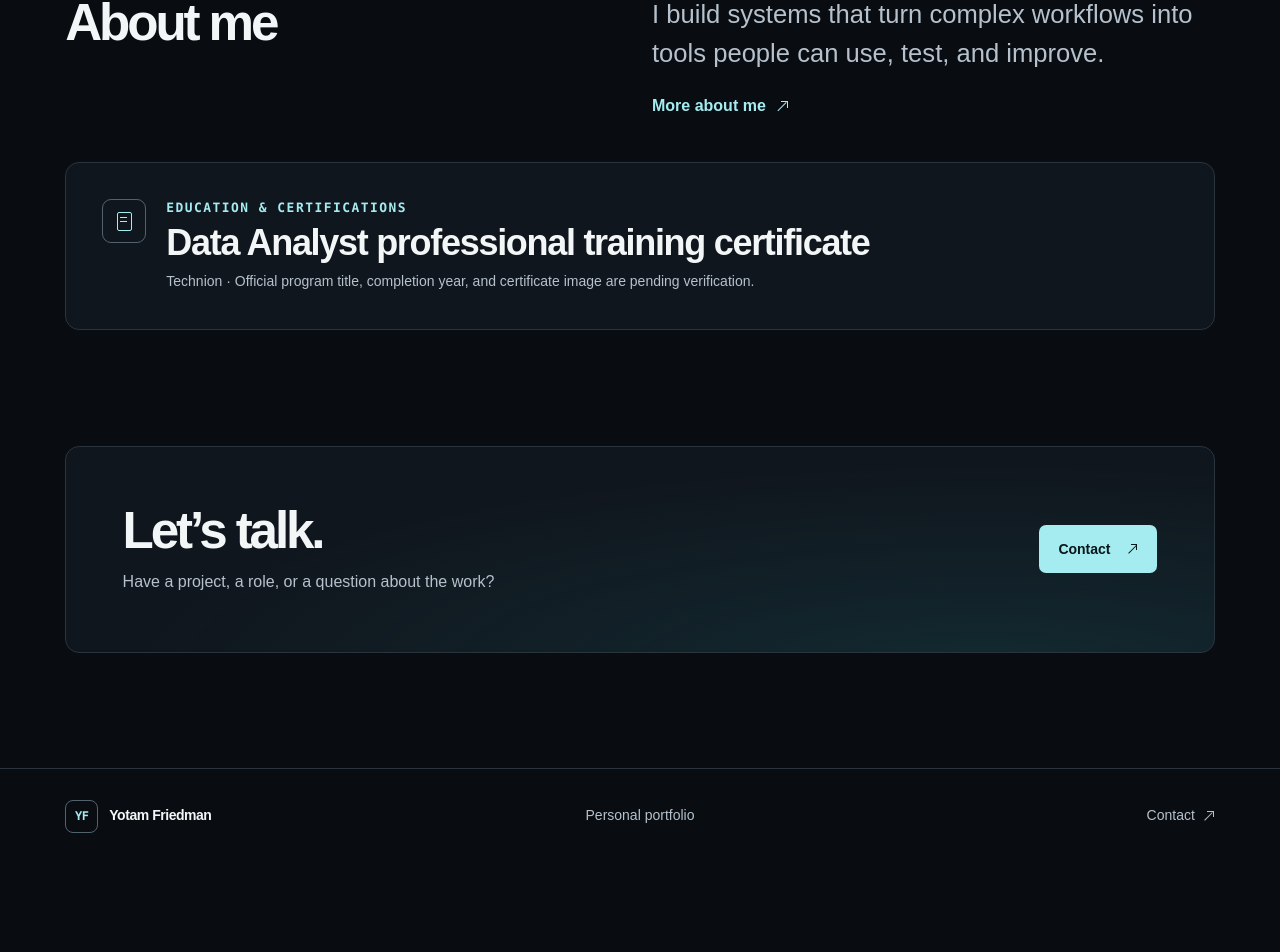
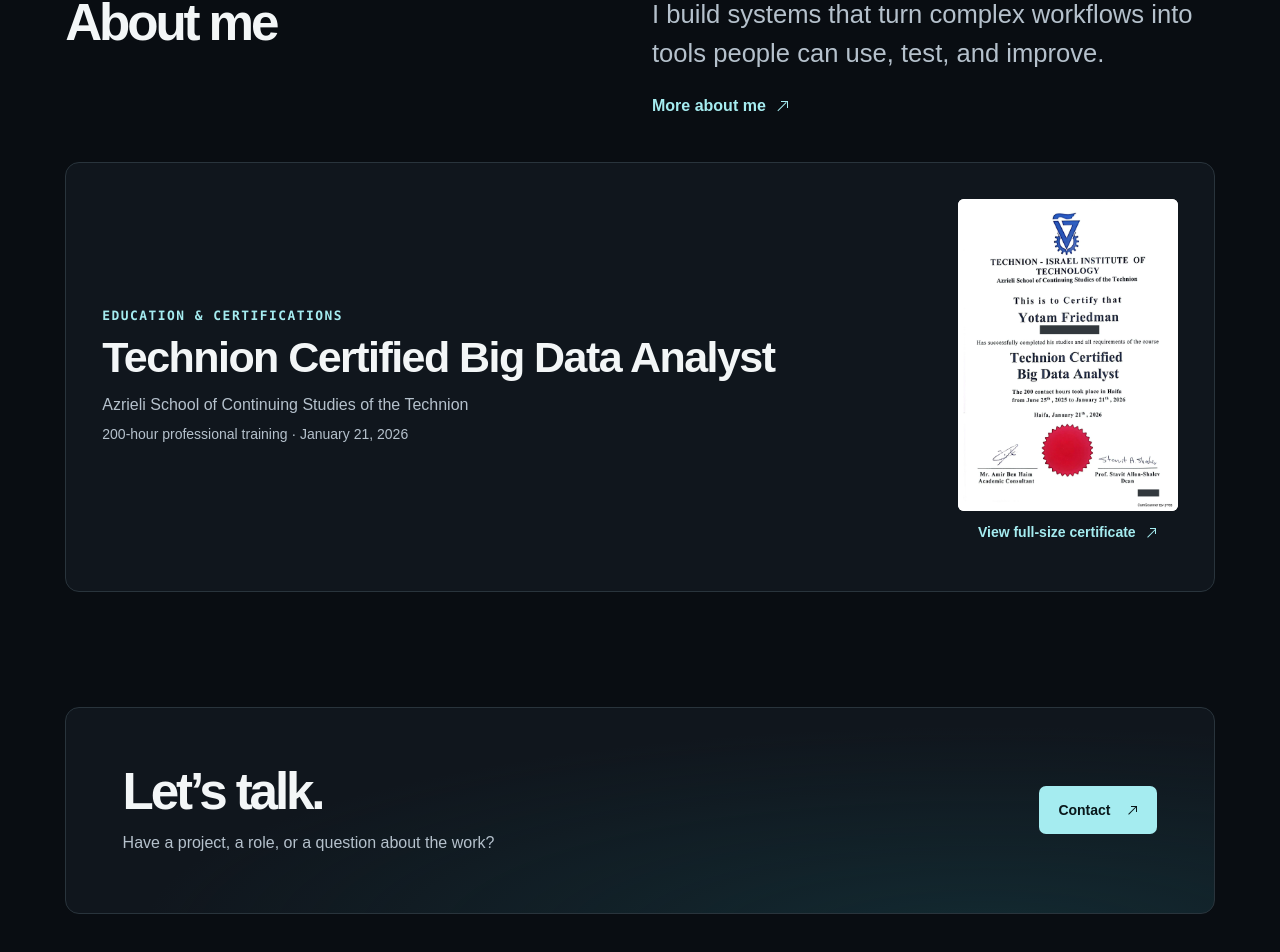
Before and after one commit to yotamfried-ux/Portfolio, a Next.js app: page /en in a window 1280 px wide. Shown: the part 2808-3760 px from the top of the page. Before the commit the page ends 3671 px from the top, so only its background shows below. Built offline with nearby package versions, Linux system fonts and the light colour scheme; no server answers.

Commit message:
Show the verified Technion professional training certificate

```diff
--- a/src/app/globals.css
+++ b/src/app/globals.css
@@ -177,12 +177,13 @@ p { color: var(--muted); }
 .about-short { display: grid; grid-template-columns: 1fr 1fr; gap: 24px; margin-block: var(--section-space) 34px; border-block-start: 1px solid var(--border); padding-block-start: 38px; }
 .about-short p { font-size: clamp(18px, 2vw, 26px); line-height: 1.5; }
 .about-short .text-link { margin-block-start: 12px; }
-.credential { display: flex; gap: 20px; align-items: start; padding: clamp(20px,3vw,36px); background: var(--surface); border: 1px solid var(--border); border-radius: var(--radius); }
-.credential-icon { display: grid; place-items: center; border-radius: 9px; width: 44px; height: 44px; flex: none; border: 1px solid var(--border-strong); color: var(--accent); font-size: 22px; }
-.credential-icon i { display: block; width: 15px; height: 19px; border: 1.5px solid currentColor; border-radius: 2px; position: relative; }
-.credential-icon i::before { content: ''; position: absolute; width: 7px; height: 1px; background: currentColor; top: 4px; left: 2.5px; box-shadow: 0 4px currentColor; }
-.credential h2 { margin-block: 7px; font-size: clamp(22px,3vw,36px); letter-spacing: -.036em; }
-.credential p:last-child { font-size: 14px; }
+.credential { display: grid; grid-template-columns: minmax(0, 1fr) 220px; gap: clamp(20px, 4vw, 54px); align-items: center; padding: clamp(20px, 3vw, 36px); background: var(--surface); border: 1px solid var(--border); border-radius: var(--radius); scroll-margin-block-start: 20px; }
+.credential h2 { margin-block: 8px 12px; font-size: clamp(24px, 3.5vw, 43px); letter-spacing: -.036em; }
+.credential-copy p + p { margin-block-start: 5px; }
+.credential-detail { font-size: 14px; }
+.credential-view img { display: block; width: 100%; height: auto; border-radius: 6px; background: white; }
+.credential-view figcaption { text-align: center; }
+.credential-view .text-link { font-size: 14px; }
 .contact-band { display: flex; align-items: center; justify-content: space-between; gap: 24px; margin-block: var(--section-space); padding: clamp(26px,4.4vw,62px); border: 1px solid var(--border); border-radius: var(--radius); background: radial-gradient(ellipse at 80% 110%, #16434b6e, transparent 65%), var(--surface); }
 .contact-band p { margin-block-start: 11px; }
 .contact-band .button { flex: none; }
@@ -271,6 +272,8 @@ input[type="range"] { display: block; width: 100%; min-height: 44px; accent-colo
   .hero-summary { margin-block-start: 17px; }
   .actions { margin-block-start: 23px; }
   .project-grid, .project-lead, .capability-grid, .about-short, .case-details { grid-template-columns: minmax(0,1fr); }
+  .credential { grid-template-columns: minmax(0, 1fr); }
+  .credential-view { width: min(100%, 260px); }
   .project-lead .media-surface { min-height: 0; }
   .project-card .media-surface { --media-ratio: 1.9; }
   .project-grid { gap: 16px; }
@@ -286,7 +289,6 @@ input[type="range"] { display: block; width: 100%; min-height: 44px; accent-colo
   .contact-fields, .architecture ol, .churn-demo { grid-template-columns: minmax(0,1fr); }
   .contact-fields, .churn-demo { gap: 0; }
   .chart-bars li { height: 140px; }
-  .credential { gap: 13px; }
 }
 @media (prefers-reduced-motion: reduce) {
   *, *::before, *::after { animation: none !important; transition: none !important; scroll-behavior: auto !important; }
--- a/src/components/site.tsx
+++ b/src/components/site.tsx
@@ -1,3 +1,4 @@
+import Image from 'next/image'
 import Link from 'next/link'
 import type { ReactNode } from 'react'
 import { href, labels, type Locale } from '@/lib/locale'
@@ -80,11 +81,22 @@ export function Capabilities({ locale }: { locale: Locale }) {
   </section>
 }
 
+const certificateImage = '/credentials/technion-big-data-analyst.webp'
+
 export function Certificate({ locale }: { locale: Locale }) {
   const t = labels[locale]
-  return <section className="credential">
-    <div className="credential-icon" aria-hidden="true"><i /></div>
-    <div><p className="eyebrow">{t.education}</p><h2>{t.certificate}</h2><p>{t.technion} <span aria-hidden="true">·</span> {t.certDetail}</p></div>
+  return <section className="credential" id="technion-certificate" aria-labelledby="technion-certificate-title">
+    <div className="credential-copy">
+      <p className="eyebrow">{t.education}</p>
+      <h2 id="technion-certificate-title">{t.certificate}</h2>
+      {locale === 'he' && <p lang="en"><bdi>Technion Certified Big Data Analyst</bdi></p>}
+      <p>{t.certIssuer}</p>
+      <p className="credential-detail">{t.certTraining} <span aria-hidden="true">·</span> <time dateTime="2026-01-21">{t.certDate}</time></p>
+    </div>
+    <figure className="credential-view">
+      <Image src={certificateImage} width={1272} height={1800} sizes="(max-width: 700px) 260px, 220px" alt={t.certImage} />
+      <figcaption><a className="text-link" href={certificateImage}>{t.certView}<Arrow diagonal /></a></figcaption>
+    </figure>
   </section>
 }
 
--- a/src/lib/locale.ts
+++ b/src/lib/locale.ts
@@ -19,8 +19,12 @@ export const labels = {
     problem: 'The problem', role: 'Project focus', solution: 'The approach', architecture: 'System overview',
     challenges: 'Engineering challenges', outcome: 'What the source shows', next: 'Next steps', stack: 'Verified stack',
     back: 'All projects', nextProject: 'Next project', education: 'Education & certifications',
-    certificate: 'Data Analyst professional training certificate', technion: 'Technion',
-    certDetail: 'Official program title, completion year, and certificate image are pending verification.',
+    certificate: 'Technion Certified Big Data Analyst',
+    certIssuer: 'Azrieli School of Continuing Studies of the Technion',
+    certTraining: '200-hour professional training',
+    certDate: 'January 21, 2026',
+    certImage: 'Technion professional training certificate issued to Yotam Friedman',
+    certView: 'View full-size certificate',
     capabilities: 'Capabilities', aboutHeading: 'About me', contactHeading: 'Let’s talk.',
     footer: 'Personal portfolio', generated: 'AI-generated concept still',
   },
@@ -32,8 +36,12 @@ export const labels = {
     problem: 'הבעיה', role: 'מוקד הפרויקט', solution: 'הגישה', architecture: 'סקירת המערכת',
     challenges: 'האתגרים ההנדסיים', outcome: 'מה מופיע בקוד המקור', next: 'השלבים הבאים', stack: 'טכנולוגיות שאומתו',
     back: 'כל הפרויקטים', nextProject: 'הפרויקט הבא', education: 'השכלה והסמכות',
-    certificate: 'תעודת הכשרה מקצועית בתחום ניתוח נתונים', technion: 'הטכניון',
-    certDetail: 'שם התוכנית הרשמי, שנת הסיום ותמונת התעודה ממתינים לאימות.',
+    certificate: 'תעודת הכשרה מקצועית בניתוח ביג דאטה',
+    certIssuer: 'בית הספר ללימודי המשך ע״ש עזריאלי של הטכניון',
+    certTraining: 'הכשרה מקצועית בת 200 שעות',
+    certDate: '21 בינואר 2026',
+    certImage: 'תעודת ההכשרה המקצועית שהנפיק הטכניון ליותם פרידמן',
+    certView: 'הצגת התעודה בגודל מלא',
     capabilities: 'תחומי עיסוק', aboutHeading: 'קצת עליי', contactHeading: 'בואו נדבר.',
     footer: 'תיק עבודות אישי', generated: 'תמונת המחשה שנוצרה בבינה מלאכותית',
   },
```
Also changed, not shown: public/credentials/technion-big-data-analyst.webp (added), 2 other files (tests, documents, lock files or other folders).
